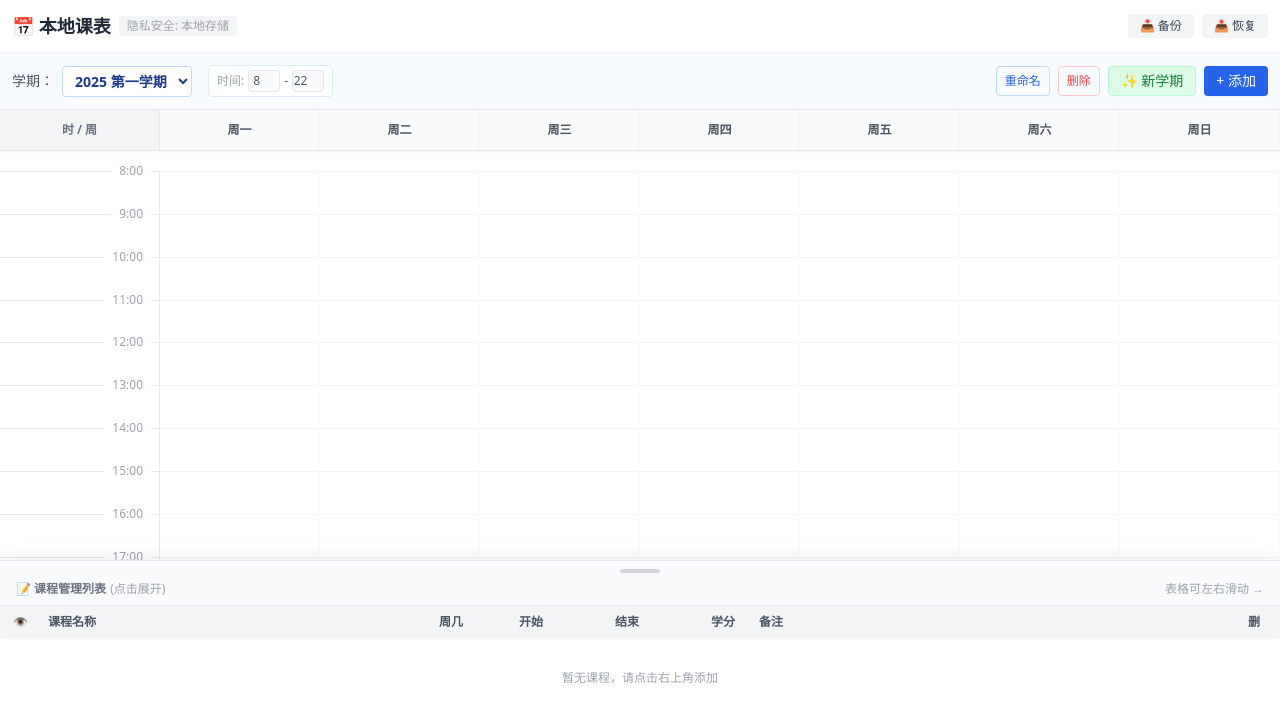
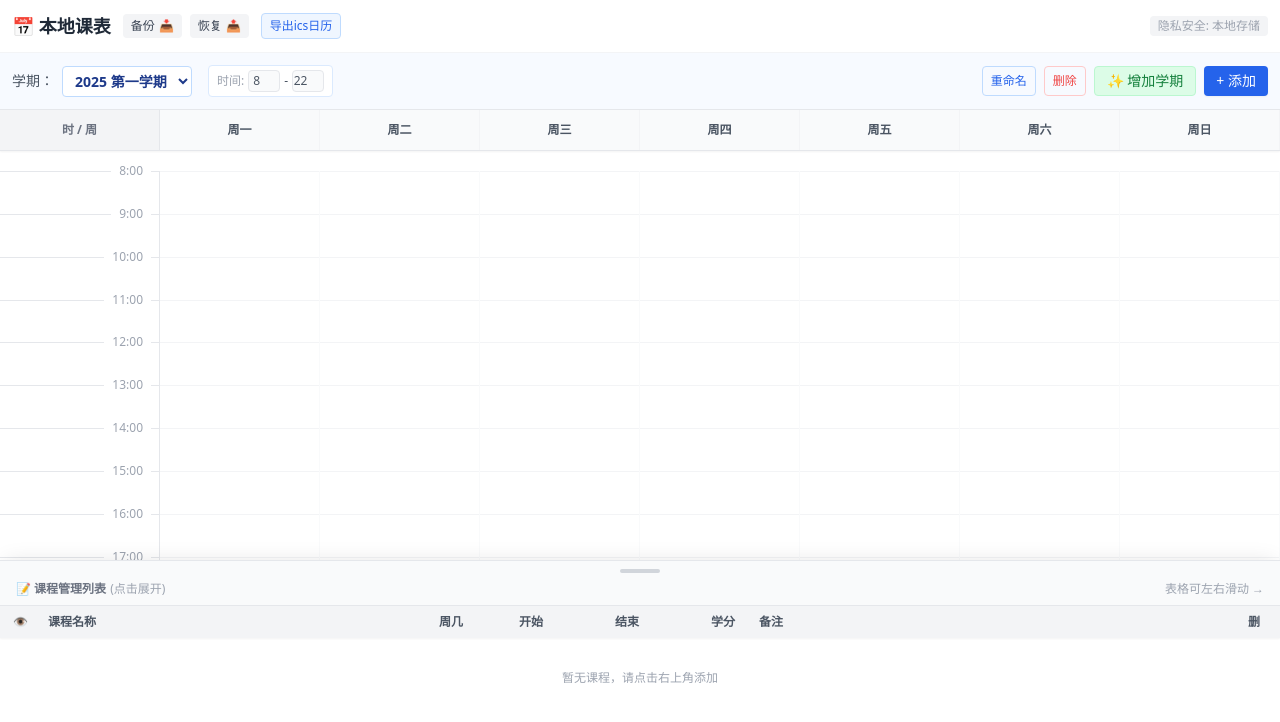
Before and after one commit to Wyf02/ScheduleMyClass, a React (Vite) app: page / in a window 1280 px wide. Shown: the top 722 px of the page. Built offline with nearby package versions, Linux system fonts and the light colour scheme.

Commit message:
增加导出ics日历功能

```diff
--- a/package.json
+++ b/package.json
@@ -10,6 +10,7 @@
     "preview": "vite preview"
   },
   "dependencies": {
+    "ics": "^3.8.1",
     "react": "^19.2.0",
     "react-dom": "^19.2.0"
   },
--- a/src/App.tsx
+++ b/src/App.tsx
@@ -1,5 +1,5 @@
 import React, { useState, useEffect, useRef } from 'react';
-
+import { createEvents, EventAttributes } from 'ics';
 // --- 1. 类型定义 (增加 startHour 和 endHour) ---
 
 interface Course {
@@ -180,7 +180,76 @@ export default function CourseScheduler() {
     link.download = `课表备份_${new Date().toISOString().split('T')[0]}.json`;
     link.click();
   };
+ // --- 导出 ICS 日历功能 ---
+  const handleExportICS = async () => {
+    // 1. 获取学期范围
+    const startDateStr = prompt("请输入本学期【第一周的周一】日期 (格式 YYYY-MM-DD):", new Date().toISOString().split('T')[0]);
+    if (!startDateStr) return;
 
+    const endDateStr = prompt("请输入本学期【最后一周的周日】日期 (格式 YYYY-MM-DD):", "");
+    if (!endDateStr) return;
+
+    const semesterStart = new Date(startDateStr);
+    const semesterEnd = new Date(endDateStr);
+
+    if (isNaN(semesterStart.getTime()) || isNaN(semesterEnd.getTime())) {
+      alert("日期格式错误，请使用 2025-09-01 这种格式");
+      return;
+    }
+
+    // 2. 准备事件数据
+    const events: EventAttributes[] = [];
+
+    currentCourses.forEach(course => {
+      if (!course.isVisible) return; // 不导出的课程跳过
+
+      // 计算这门课在第一周的具体日期
+      // course.day: 1=周一, 2=周二...
+      // 第一周周一的日期 + (course.day - 1) 天
+      const firstClassDate = new Date(semesterStart);
+      firstClassDate.setDate(semesterStart.getDate() + (course.day - 1));
+
+      // 转换时间：例如 9.5 -> [9, 30]
+      const startH = Math.floor(course.startHour);
+      const startM = Math.round((course.startHour - startH) * 60);
+
+      // 持续时间 (分钟)
+      const durationMinutes = Math.round((course.endHour - course.startHour) * 60);
+      const duration = { hours: Math.floor(durationMinutes / 60), minutes: durationMinutes % 60 };
+
+      // 构建循环规则 (RRULE)
+      // FREQ=WEEKLY;UNTIL=20250130T000000Z
+      // ics 库只需要我们提供 until 日期即可
+
+      events.push({
+        start: [firstClassDate.getFullYear(), firstClassDate.getMonth() + 1, firstClassDate.getDate(), startH, startM],
+        duration: duration,
+        title: course.name,
+        description: `备注: ${course.notes || '无'}\n学分: ${course.credit}`,
+        location: "本地课表导出",
+        recurrenceRule: `FREQ=WEEKLY;UNTIL=${semesterEnd.toISOString().replace(/[-:]/g, '').split('.')[0]}Z`,
+        busyStatus: 'BUSY'
+      });
+    });
+
+    // 3. 生成并下载文件
+    createEvents(events, (error, value) => {
+      if (error) {
+        console.error(error);
+        alert("生成日历文件失败");
+        return;
+      }
+
+      const blob = new Blob([value], { type: "text/calendar;charset=utf-8" });
+      const url = URL.createObjectURL(blob);
+      const link = document.createElement('a');
+      link.href = url;
+      link.download = `${activeSemester?.name || '课表'}.ics`;
+      document.body.appendChild(link);
+      link.click();
+      document.body.removeChild(link);
+    });
+  };
   const fileInputRef = useRef<HTMLInputElement>(null);
   const handleImport = (event: React.ChangeEvent<HTMLInputElement>) => {
     const file = event.target.files?.[0];
@@ -244,22 +313,47 @@ export default function CourseScheduler() {
       {/* 顶部控制栏 */}
       <div className="bg-white border-b shadow-sm z-20 flex-shrink-0"> {/* flex-shrink-0 防止被挤压 */}
 
-        {/* 第一行：标题 + 备份按钮 */}
-        <div className="p-3 flex flex-col md:flex-row justify-between items-center gap-3 border-b border-gray-100">
-          <h1 className="text-lg font-bold text-gray-800 flex items-center gap-2">
-            📅 本地课表
-            {/* 手机上隐藏这个长标签，省空间 */}
-            <span className="hidden md:inline text-xs font-normal text-gray-400 bg-gray-100 px-2 py-0.5 rounded">隐私安全: 本地存储</span>
-          </h1>
-          <div className="flex gap-2 w-full md:w-auto justify-center">
-            <button onClick={handleExport} className="flex-1 md:flex-none px-3 py-1 bg-gray-100 text-gray-700 rounded text-xs hover:bg-gray-200 whitespace-nowrap">
-              📥 备份
-            </button>
-            <button onClick={() => fileInputRef.current?.click()} className="flex-1 md:flex-none px-3 py-1 bg-gray-100 text-gray-700 rounded text-xs hover:bg-gray-200 whitespace-nowrap">
-              📤 恢复
-            </button>
-            <input type="file" ref={fileInputRef} className="hidden" accept=".json" onChange={handleImport} />
+        {/* 第一行：标题 + 备份按钮 (手机端优化：一行显示) */}
+        <div className="p-3 flex flex-row items-center justify-between border-b border-gray-100 gap-2">
+
+          {/* 左侧：标题 + 按钮 (紧挨着) */}
+          <div className="flex items-center gap-3 overflow-hidden">
+            <h1 className="text-lg font-bold text-gray-800 whitespace-nowrap flex-shrink-0">
+              📅 本地课表
+            </h1>
+
+            {/* 按钮组：直接放在标题旁边 */}
+            <div className="flex gap-2">
+              <button
+                onClick={handleExport}
+                className="px-2 py-1 bg-gray-100 text-gray-700 rounded text-xs hover:bg-gray-200 whitespace-nowrap flex items-center gap-1"
+                title="备份数据"
+              >
+                备份 <span className="hidden sm:inline">📥</span> {/* 极小屏幕只显图标 */}
+              </button>
+
+              <button
+                onClick={() => fileInputRef.current?.click()}
+                className="px-2 py-1 bg-gray-100 text-gray-700 rounded text-xs hover:bg-gray-200 whitespace-nowrap flex items-center gap-1"
+                title="恢复数据"
+              >
+                恢复 <span className="hidden sm:inline">📤</span>
+              </button>
+              <input type="file" ref={fileInputRef} className="hidden" accept=".json" onChange={handleImport} />
+            </div>
+            <button
+                onClick={handleExportICS}
+                className="px-2 py-1 bg-blue-50 text-blue-600 border border-blue-200 rounded text-xs hover:bg-blue-100 whitespace-nowrap flex items-center gap-1"
+                title="导出到手机日历"
+              >
+                导出ics日历
+              </button>
           </div>
+
+          {/* 右侧：隐私标签 (手机上隐藏，电脑上显示) */}
+          <span className="hidden md:inline text-xs font-normal text-gray-400 bg-gray-100 px-2 py-0.5 rounded flex-shrink-0">
+            隐私安全: 本地存储
+          </span>
         </div>
 
         {/* 第二行：学期操作 (改为自动换行 flex-wrap) */}
@@ -293,14 +387,14 @@ export default function CourseScheduler() {
             </div>
           </div>
 
-          <div className="flex gap-2 w-full md:w-auto mt-2 md:mt-0">
+          <div className="flex gap-2 w-full md:w-auto  md:mt-0">
              {/* 这里的按钮加上 flex-1 让它们在手机上平分宽度 */}
             <button onClick={renameSemester} className="flex-1 md:flex-none text-center px-2 py-1 text-blue-600 border border-blue-200 rounded text-xs hover:bg-blue-50">重命名</button>
             <button onClick={deleteSemester} className="flex-1 md:flex-none text-center px-2 py-1 text-red-500 border border-red-200 rounded text-xs hover:bg-red-50 whitespace-nowrap">
               删除
             </button>
             <button onClick={addSemester} className="flex-1 md:flex-none justify-center px-3 py-1 bg-green-100 text-green-700 border border-green-200 rounded hover:bg-green-200 flex items-center gap-1 whitespace-nowrap">
-              ✨ 新学期
+              ✨ 增加学期
             </button>
             <button onClick={addCourse} className="flex-1 md:flex-none justify-center px-3 py-1 bg-blue-600 text-white rounded hover:bg-blue-700 shadow-sm flex items-center gap-1 whitespace-nowrap">
               + 添加
```
Also changed, not shown: 1 other file (tests, documents, lock files or other folders).
